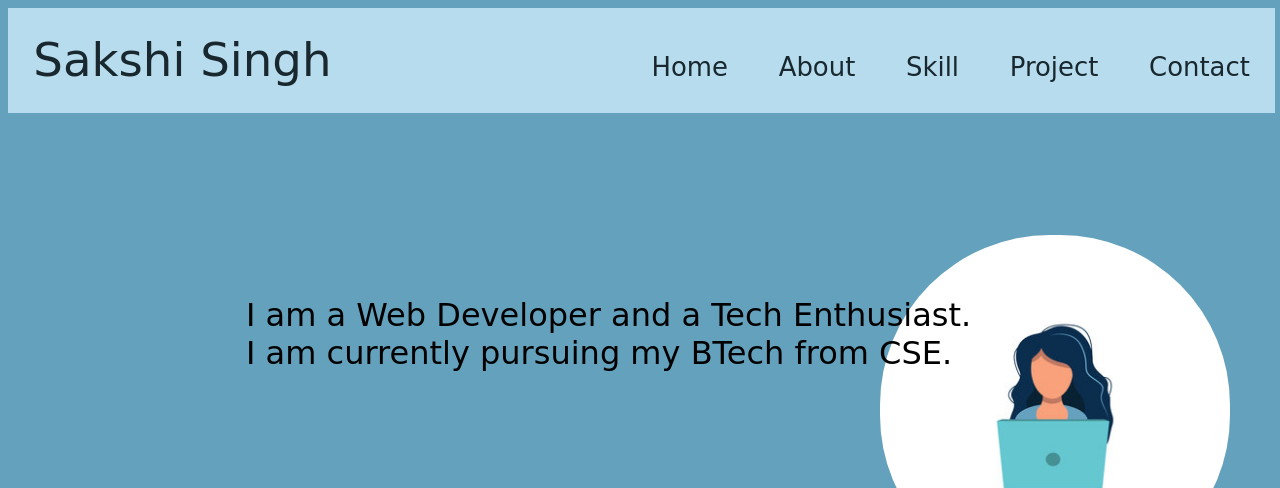
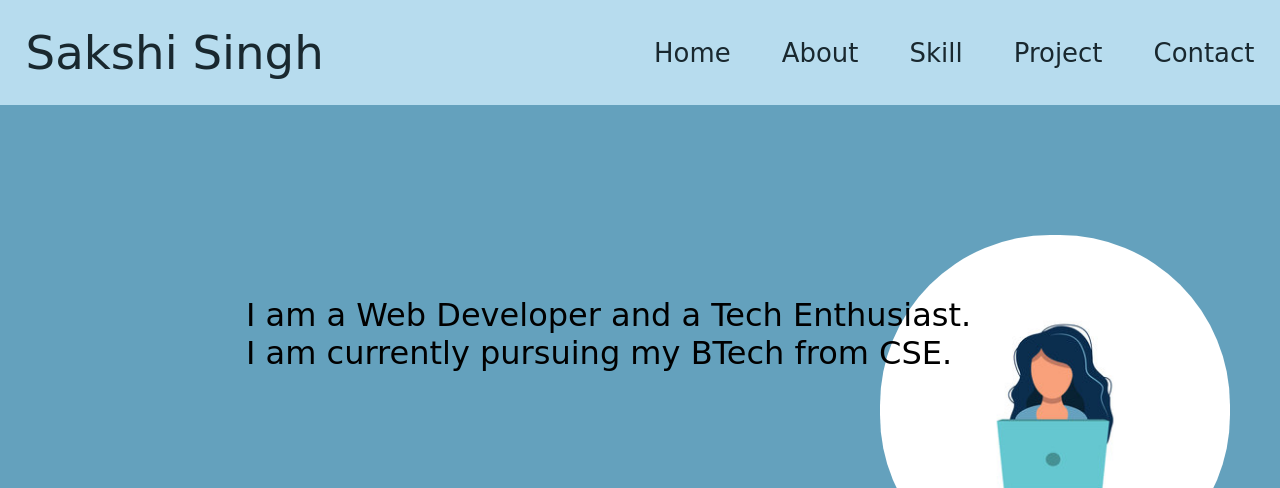
Before and after one commit to SakshiRai01/Portfolio, a plain HTML site: page index.html in a window 1280 px wide. Shown: the top 488 px of the page. Drawn offline with Linux system fonts and the light colour scheme.

Commit message:
made changes in style sheet for flexbox

```diff
--- a/style.css
+++ b/style.css
@@ -1,5 +1,9 @@
 html{
     scroll-behavior: smooth;
+}
+*{
+    margin: 0%;
+    padding: 0%;
 }
 body{
     background-color: rgb(100 161 189);
@@ -10,9 +14,9 @@ body{
     flex-direction: row;
     justify-content: center;
     font-size: 162%;
-    align-items: baseline;
+    align-items: center;
     font-family: cursive;
-    width: 99%;
+    width: 100%;
     background-color: rgb(211 241 255);
     position: fixed;
     overflow-x: hidden;
```
